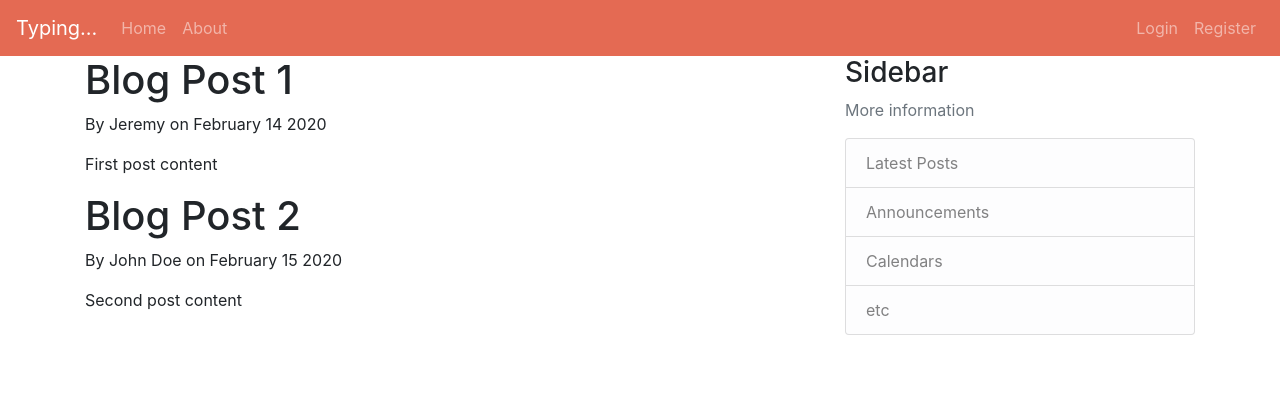
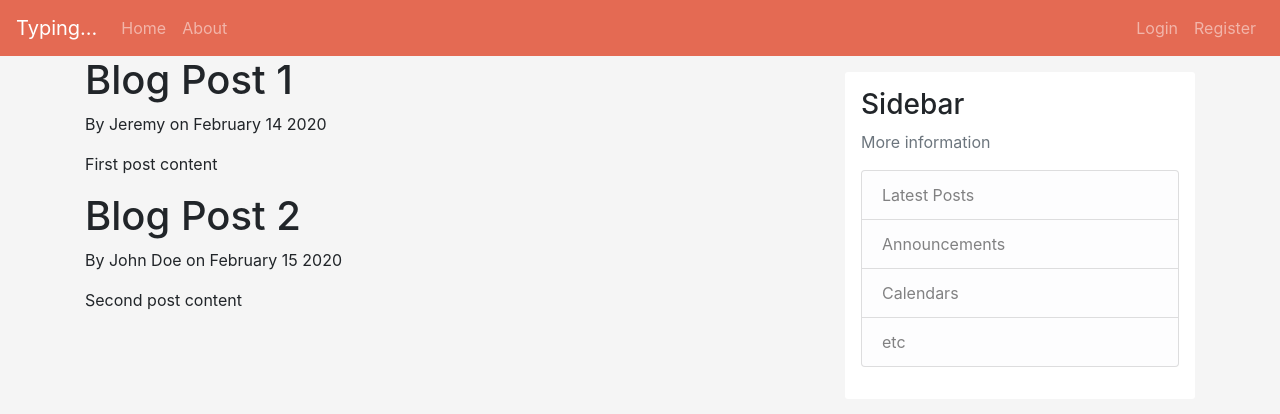
Before and after one commit to JeremyLoh/Typing, a Django app: page / in a window 1280 px wide. Shown: the top 414 px of the page. Run offline with Django 3.2, Linux system fonts and the light colour scheme; some libraries are stand-ins or nearby versions.

Commit message:
Add CSS for article content

```diff
--- a/typing_project/blog/static/blog/main.css
+++ b/typing_project/blog/static/blog/main.css
@@ -1,3 +1,62 @@
+:root {
+  font-size: 16px;
+  font-family: monospace, Helvetica, sans-serif;
+  --primary-color: #e46a53;
+  --primary-color-link-hover: #fab4a4;
+  --secondary-color: #6e5889;
+  --secondary-color-link-hover: #a1578a;
+}
+
+html,
+body {
+  margin: 0;
+  padding: 0;
+  background-color: whitesmoke;
+}
+
 .primary-color {
-  background-color: #e46a53;
+  background-color: var(--primary-color);
 }
+
+.content-section {
+  background-color: white;
+  margin-top: 1rem;
+  margin-bottom: 1rem;
+  padding: 1rem;
+  border-radius: 3px;
+}
+
+.article-metadata {
+  display: flex;
+  font-size: 1.2rem;
+  border-bottom: 1px solid #e3e3e3;
+}
+
+.article-metadata small {
+  margin-left: auto;
+}
+
+.article-metadata a {
+  font-weight: bold;
+  color: var(--primary-color);
+}
+
+.article-metadata a:hover {
+  color: var(--primary-color-link-hover);
+  text-decoration: none;
+}
+
+.article-title {
+  color: var(--secondary-color);
+  font-size: 1.5rem;
+  font-weight: bold;
+}
+
+a.article-title:hover {
+  color: var(--secondary-color-link-hover);
+  text-decoration: none;
+}
+
+.article-content {
+  white-space: pre-line;
+}
```
